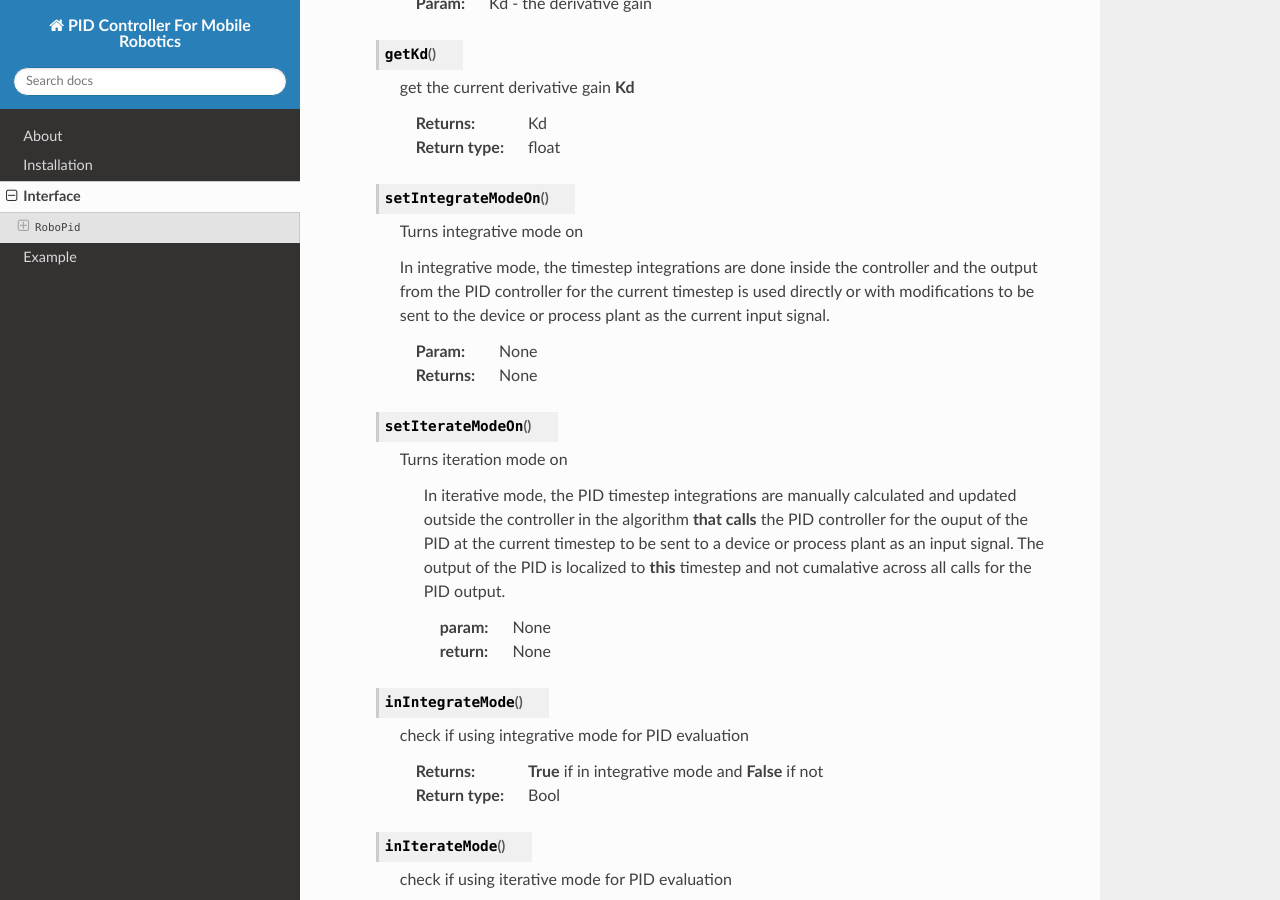
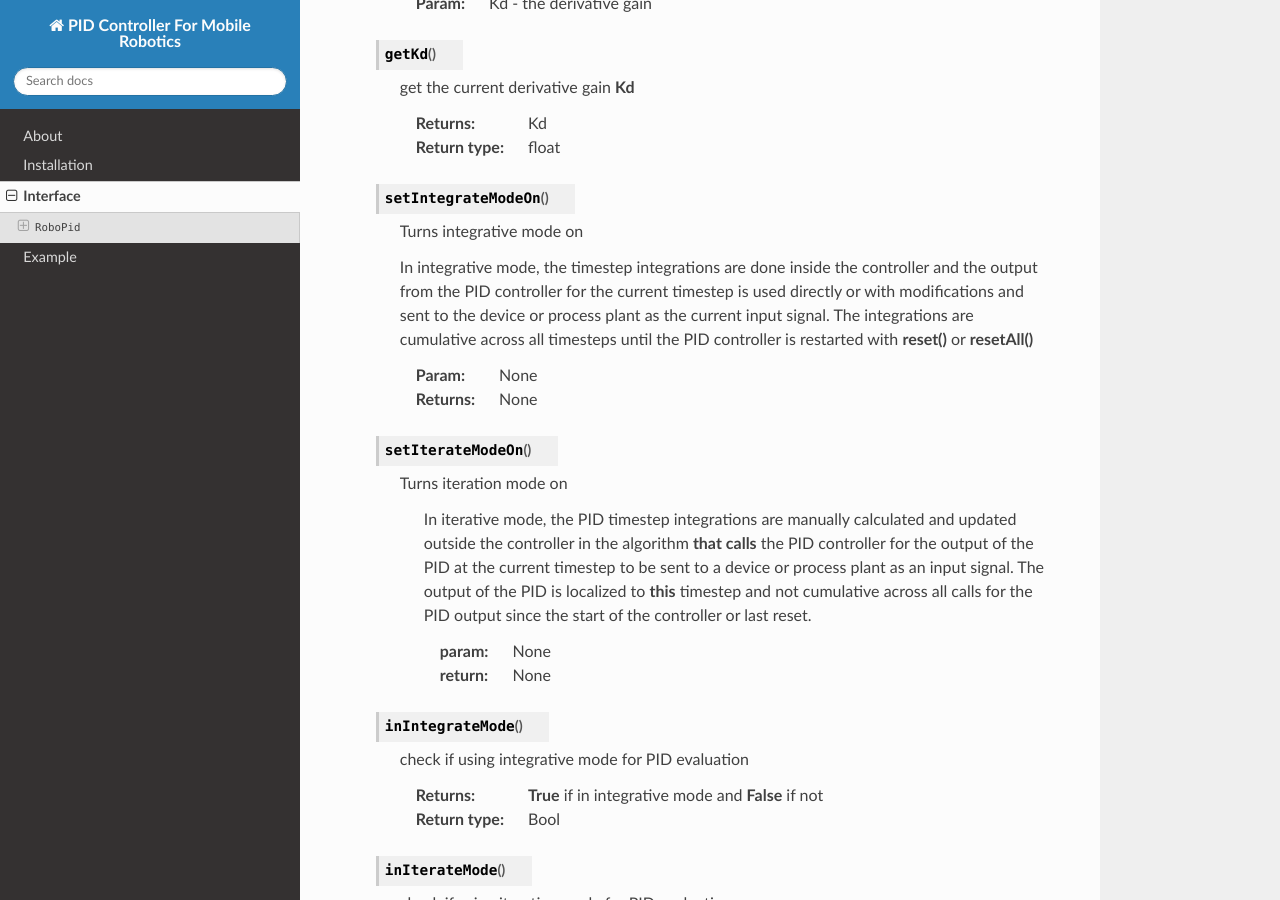
Before and after one commit to mkner/robo-pid, a Sphinx documentation site: the page built from docs/interface.rst, in a window 1280 px wide and 900 px high, scrolled down 1335 px. Built offline with Sphinx 7.4.7 and the Read the Docs theme 2.0.0, drawn with Linux system fonts in a browser that asks for light colours.

Commit message:
Update interface.rst

```diff
--- a/docs/interface.rst
+++ b/docs/interface.rst
@@ -80,9 +80,11 @@ Interface
 
     Turns integrative mode on
 
-    In integrative mode, the timestep integrations are done inside the controller
-    and the output from the PID controller for the current timestep is used directly
-    or with modifications to be sent to the device or process plant as the current input signal.
+    In integrative mode, the timestep integrations are done inside the
+    controller and the output from the PID controller for the current timestep
+    is used directly or with modifications and sent to the device or process
+    plant as the current input signal. The integrations are cumulative across
+    all timesteps until the PID controller is restarted with **reset()** or **resetAll()**
 
     :param: None
     :return: None
@@ -94,10 +96,10 @@ Interface
 
     In iterative mode, the PID timestep integrations are manually calculated
     and updated outside the controller in the algorithm **that calls** the
-    PID controller for the ouput of the PID at the current timestep to be sent
+    PID controller for the output of the PID at the current timestep to be sent
     to a device or process plant as an input signal. The output of the PID
-    is localized to **this** timestep and not cumalative across all calls for
-    the PID output.
+    is localized to **this** timestep and not cumulative across all calls for
+    the PID output since the start of the controller or last reset.
 
     :param: None
     :return: None
```
